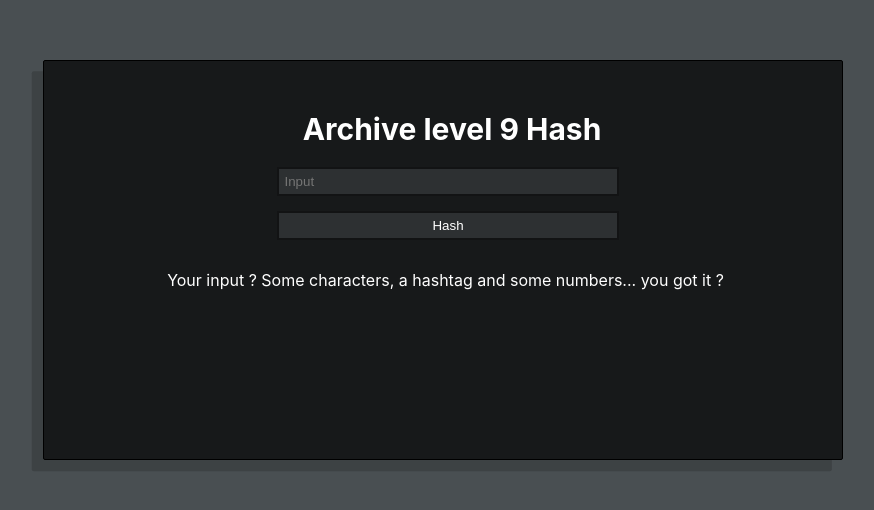
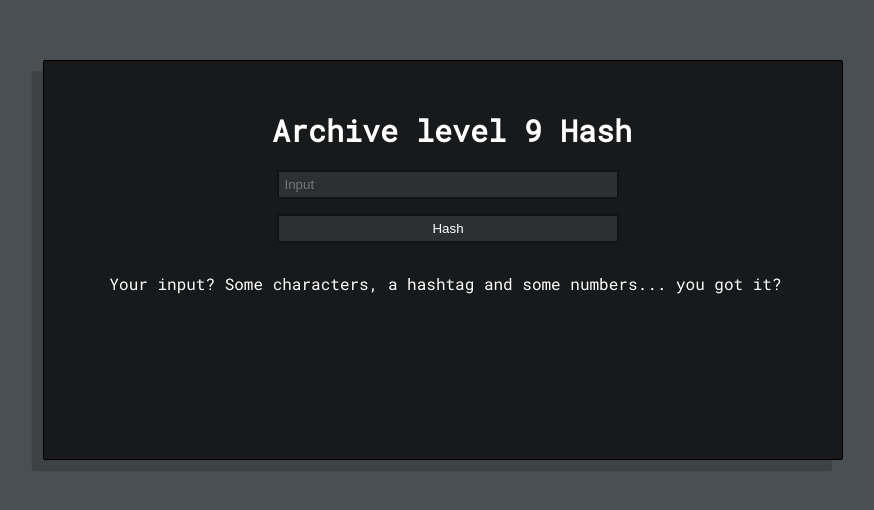
Before and after one commit to MilanBarande/hasher-front, a Next.js app: page / in a window 1280 px wide. Shown: the part 140-650 px from the top of the page, without its empty margins (197-1071 px from the left). Built offline with nearby package versions, Linux system fonts and the light colour scheme.

Commit message:
:lipstick: add roboto mono font

```diff
--- a/components/form.tsx
+++ b/components/form.tsx
@@ -53,7 +53,7 @@
               <button className={styles.copyToClipboard} onClick={handleCopyClick}>{isCopyInError ? 'Oops something went wront, gotta do it manually' : isCopySuccessful ? 'Copied ✅' : 'Copy to clipboard'}</button>
             </div> :
             <p className={styles.result}>
-              Your input ? Some characters, a hashtag and some numbers... you got it ?
+              Your input? Some characters, a hashtag and some numbers... you got it?
             </p>
       }
     </div>
--- a/styles/globals.scss
+++ b/styles/globals.scss
@@ -1,9 +1,10 @@
+@import url('https://fonts.googleapis.com/css2?family=Roboto+Mono&display=swap');
+
 html,
 body {
   padding: 0;
   margin: 0;
-  font-family: -apple-system, BlinkMacSystemFont, Segoe UI, Roboto, Oxygen,
-    Ubuntu, Cantarell, Fira Sans, Droid Sans, Helvetica Neue, sans-serif;
+  font-family: 'Roboto mono', monospace;
 }
 
 a {
```
